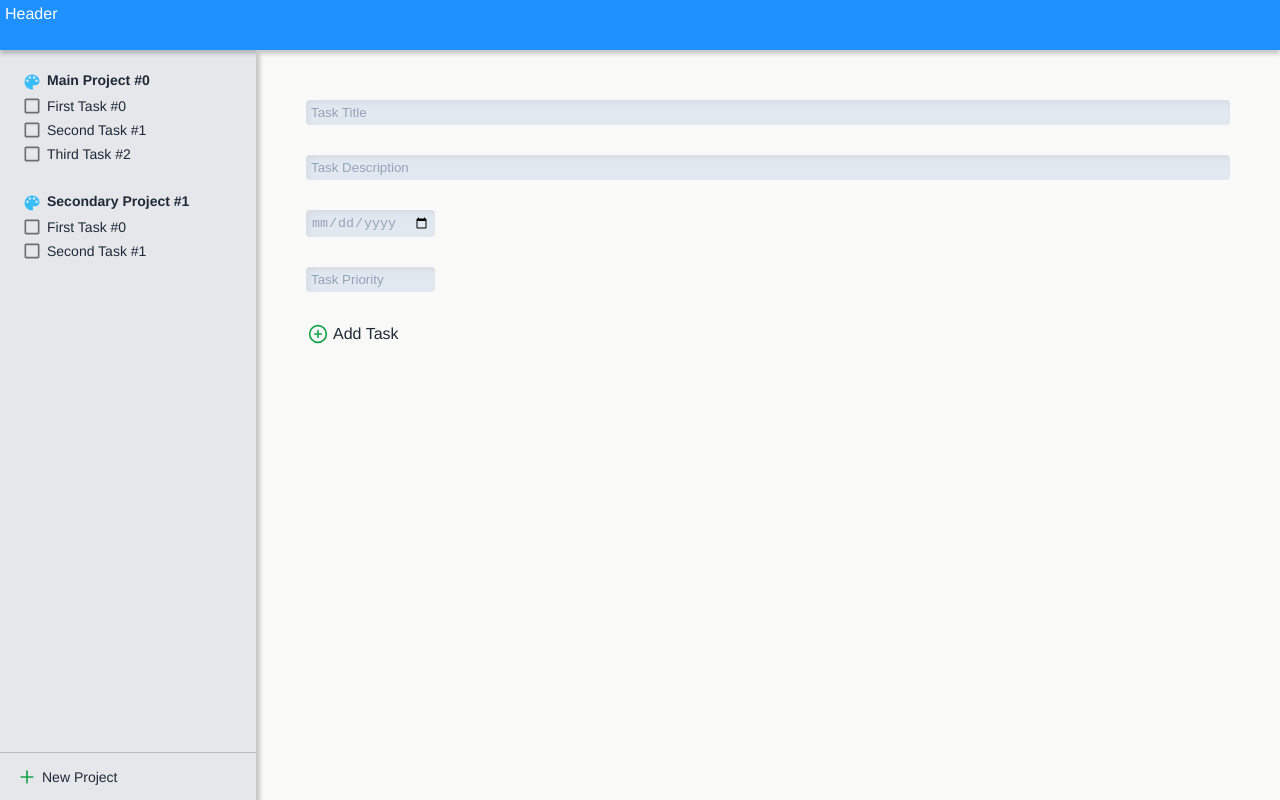
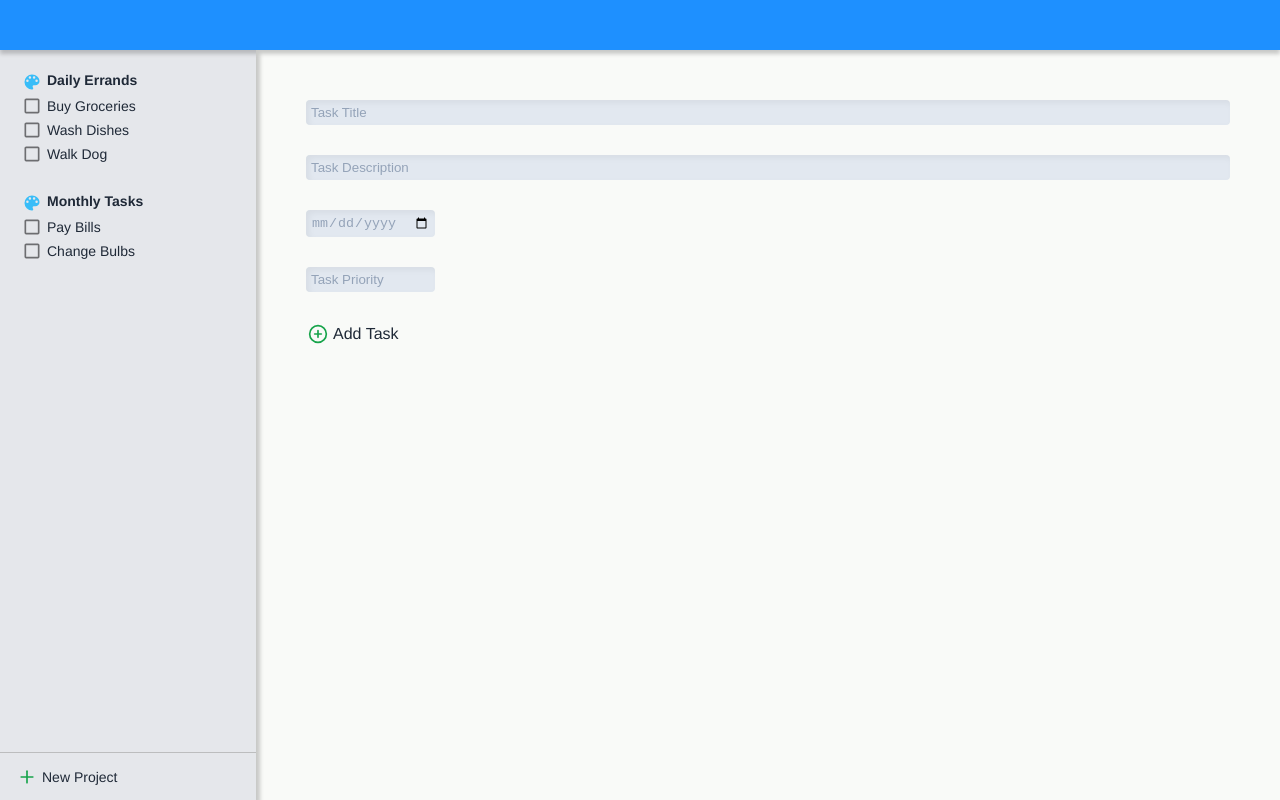
Before and after one commit to Raikho/todo-list, a website built with webpack: page src/template.html in a window 1280 px wide. Built offline with nearby package versions, Linux system fonts and the light colour scheme.

Commit message:
update starting placeholder tasks

```diff
--- a/src/content.js
+++ b/src/content.js
@@ -38,7 +38,7 @@
 
 ContentManager.prototype.createProjectDisplay = function(project) {
     let containerNode = DOM.createDiv(this.node, ['project-display-container']);
-    DOM.createDiv(containerNode, ['card', 'project-title'], 'Project Title: ' + project.name);
+    DOM.createDiv(containerNode, ['card', 'project-title'], 'Project: ' + project.name);
 
     // DOM.createDiv(containerNode, null, 'Tasks: ');
     for (let task of project.taskList) {
@@ -72,8 +72,8 @@
 
 ContentManager.prototype.createTaskDisplay = function(task) {
     let containerNode = DOM.createDiv(this.node, ['task-display-container']);
-    DOM.createDiv(containerNode, ['task-title', 'card'], 'Task Title: ' + task.title);
-    DOM.createDiv(containerNode, ['task-desc', 'card'], 'Description: ' + task.desc);
+    DOM.createDiv(containerNode, ['task-title', 'card'], 'Task: ' + task.title);
+    DOM.createDiv(containerNode, ['task-desc', 'card'], task.desc);
     DOM.createDiv(containerNode, ['task-due-date', 'card'], 'Due Date: ' + task.dueDate);
     DOM.createDiv(containerNode, ['task-prio', 'card'], 'Priority: ' + task.prio);
     // TODO: css classes
@@ -95,7 +95,7 @@
 
         let projectContainerNode = DOM.createDiv(projectGroupNode, ['project-container']);
         let projectIconNode = DOM.createDiv(projectContainerNode, ['icon']);
-        let projectTitleNode = DOM.createDiv(projectContainerNode, ['title'], project.name + ' #' + project.index);
+        let projectTitleNode = DOM.createDiv(projectContainerNode, ['title'], project.name);
 
         projectContainerNode.dataset.selected = project.selected;
 
@@ -107,7 +107,7 @@
 
         for (let task of project.taskList) {
             let taskContainerNode = DOM.createDiv(projectGroupNode, ['task-container']);
-            let taskNode = DOM.createDiv(taskContainerNode, ['title'], task.title + " #" + task.index);
+            let taskNode = DOM.createDiv(taskContainerNode, ['title'], task.title);
             let taskCheckboxNode = DOM.createDiv(taskContainerNode, ['checkbox']);
 
             taskCheckboxNode.dataset.checked = task.checked;
--- a/src/index.js
+++ b/src/index.js
@@ -16,13 +16,13 @@
 
 
 // INITIAL VALUES
-projectManager.createProject('Main Project');
-projectManager.projectList[0].createTask('First Task');
-projectManager.projectList[0].createTask('Second Task');
-projectManager.projectList[0].createTask('Third Task');
-projectManager.createProject('Secondary Project');
-projectManager.projectList[1].createTask('First Task');
-projectManager.projectList[1].createTask('Second Task');
+projectManager.createProject('Daily Errands');
+projectManager.projectList[0].createTask('Buy Groceries', 'Pick up groceries from the store.', null, 6);
+projectManager.projectList[0].createTask('Wash Dishes', 'Wash today\'s dishes.', null, 4);
+projectManager.projectList[0].createTask('Walk Dog', 'Walk the dog for 15 minutes.', null, 7);
+projectManager.createProject('Monthly Tasks');
+projectManager.projectList[1].createTask('Pay Bills', 'Pay credit card and electric bills.', null, 10);
+projectManager.projectList[1].createTask('Change Bulbs', 'Change light bulbs that are fused.',null, 5);
 
 contentManager.changeState('empty');
 contentManager.updateSidebar();
--- a/src/template.html
+++ b/src/template.html
@@ -7,7 +7,7 @@
     <title><%= htmlWebpackPlugin.options.title%></title>
 </head>
 <body>
-    <div class="header">Header</div>
+    <div class="header"></div>
     <div class="sidebar">
         <div class="list">
             <div class="project-group">
```
Also changed, not shown: dist/bundle.js, dist/index.html.
